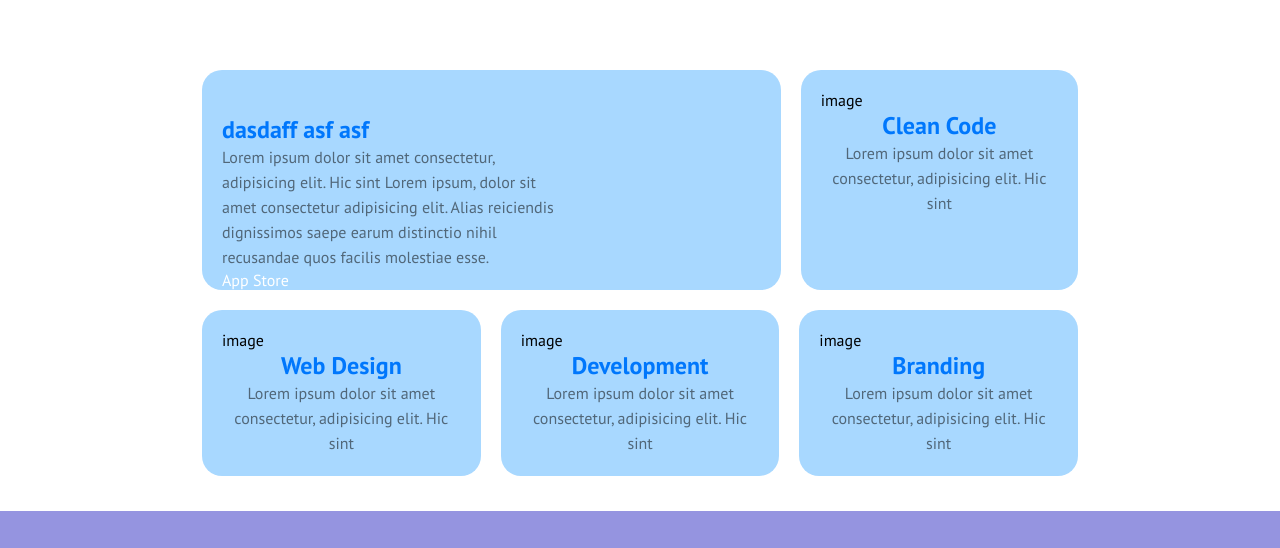
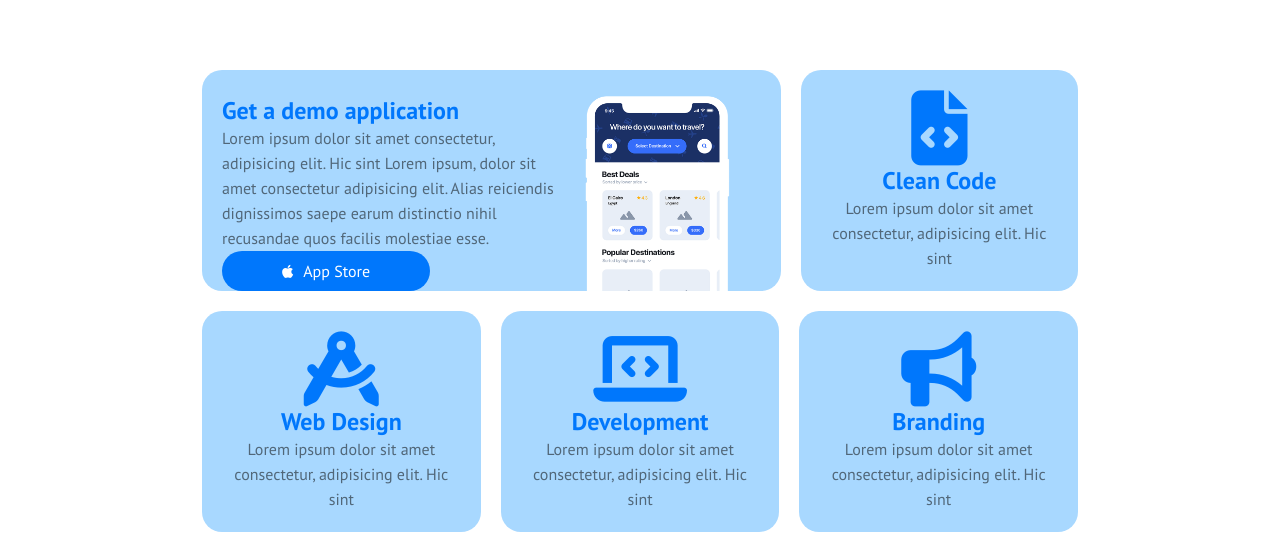
Before and after one commit to mihaipaulorban/htmlcss-responsive-layout, a plain HTML site: page index.html in a window 1280 px wide. Shown: the part 125-673 px from the top of the page. Drawn offline with Linux system fonts and the light colour scheme.

Commit message:
feat:style sezione demo

```diff
--- a/index.html
+++ b/index.html
@@ -52,23 +52,18 @@
         <div class="container">
             <div class="cards">
                 <div class="card-1">
-
                     <div class="card big">
-
                         <div class="demo-box">
-                                    <h2>dasdaff asf asf</h2>
+                            <h2>Get a demo application</h2>
                             <p>Lorem ipsum dolor sit amet consectetur, adipisicing elit. Hic sint Lorem ipsum, dolor sit amet consectetur adipisicing elit. Alias reiciendis dignissimos saepe earum distinctio nihil recusandae quos facilis molestiae esse.</p>
-                                    <a href="" class="button-link">App Store</a>
+                            <a href="" class="button-link"><div class="button"><i class="fa-brands fa-apple"></i>App Store</div></a>
                         </div>
-
                         <div class="demo-box demo-img">
-                                        <img src="1" alt="">
+                            <img src="img/phone.png" alt="vecotr smartphone">
                         </div>
-
-
                     </div>
                     <div class="card">
-                                image
+                        <i class="fa-solid fa-file-code cards-icon"></i>
                         <h2>Clean Code</h2>
                         <p>Lorem ipsum dolor sit amet consectetur, adipisicing elit. Hic sint</p>
                     </div>
@@ -76,25 +71,24 @@
 
                 <div class="card-2">
                     <div class="card">
-                                image
+                        <i class="fa-solid fa-compass-drafting cards-icon"></i>
                         <h2>Web Design</h2>
                         <p>Lorem ipsum dolor sit amet consectetur, adipisicing elit. Hic sint</p>
                     </div>
-
                     <div class="card">
-                                image
+                        <i class="fa-solid fa-laptop-code cards-icon"></i>
                         <h2>Development</h2>
                         <p>Lorem ipsum dolor sit amet consectetur, adipisicing elit. Hic sint</p>
                     </div>
-
                     <div class="card">
-                                image
+                        <i class="fa-solid fa-bullhorn cards-icon"></i>
                         <h2>Branding</h2>
                         <p>Lorem ipsum dolor sit amet consectetur, adipisicing elit. Hic sint</p>
                     </div>
                 </div>
             </div>
         </div>
+
     </section>
     <!-- /SEZIONE DEMO -->
 
```
Lines whose indentation alone changed are shown as unchanged.
